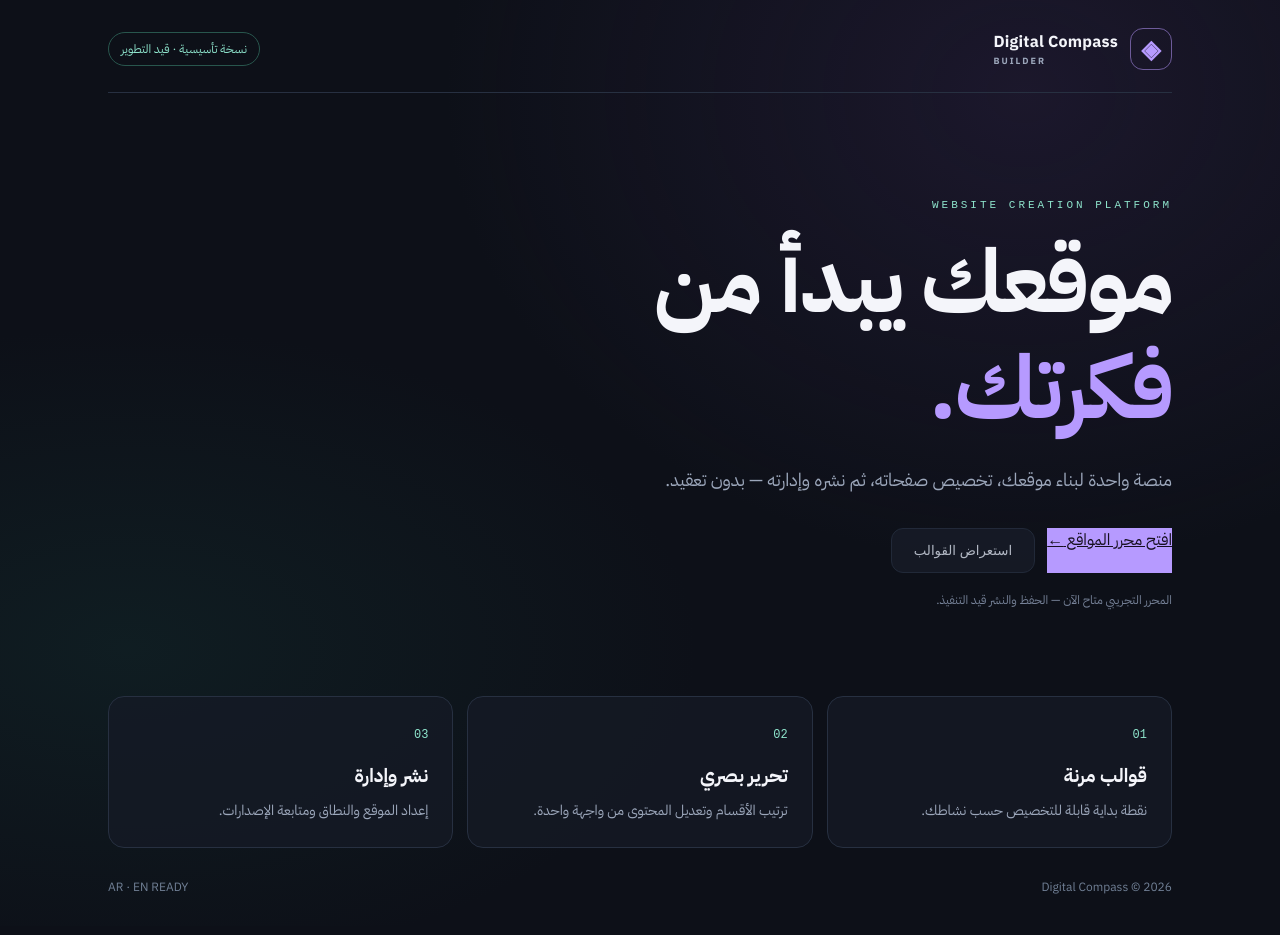
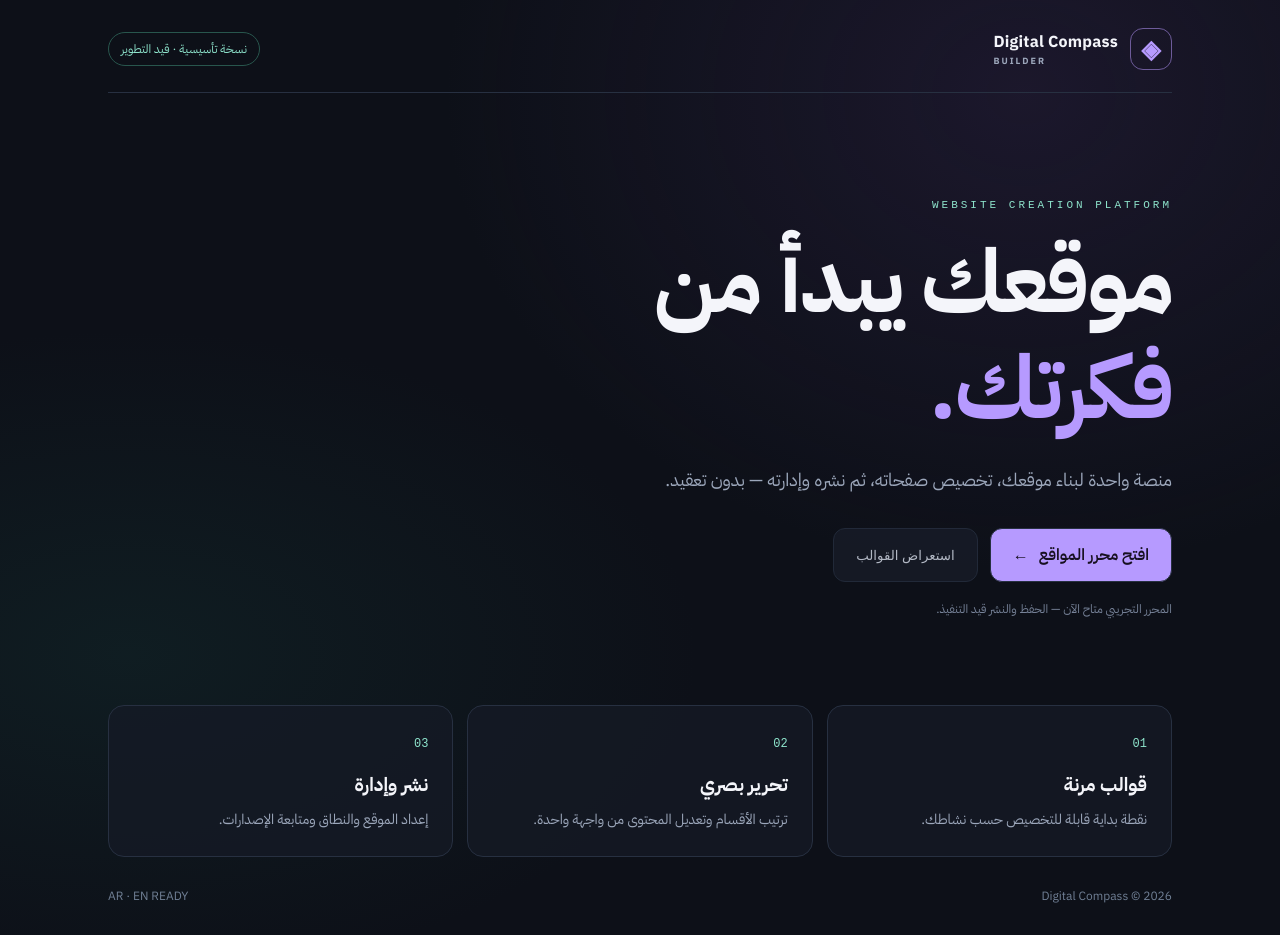
Before and after one commit to psycho-666/digital-compass-site, a Next.js app in the folder apps/builder/: page / in a window 1280 px wide. Built offline with nearby package versions, Linux system fonts and the light colour scheme.

Commit message:
style(builder): style editor entry link

```diff
--- a/apps/builder/app/globals.css
+++ b/apps/builder/app/globals.css
@@ -4,3 +4,4 @@
 body{background-image:radial-gradient(ellipse at 80% 10%,#38265355,transparent 40%),radial-gradient(ellipse at 10% 70%,#153a3850,transparent 35%)}
 .shell{max-width:1120px;margin:auto;padding:28px 28px 20px}.topbar{display:flex;justify-content:space-between;align-items:center;border-bottom:1px solid var(--line);padding-bottom:22px}.brand{display:flex;align-items:center;gap:12px;font-weight:700;letter-spacing:.2px}.brand small{display:block;font-size:9px;letter-spacing:2px;color:var(--muted);direction:ltr}.mark{display:grid;place-items:center;width:42px;height:42px;border:1px solid #6d5b9a;border-radius:13px;color:var(--accent);font-size:25px}.status{font-size:12px;color:var(--mint);border:1px solid #28564d;padding:7px 12px;border-radius:30px}
 .hero{padding:95px 0 75px;max-width:720px}.eyebrow{font:11px monospace;letter-spacing:3px;color:var(--mint)}h1{font-size:clamp(48px,8vw,88px);line-height:1.2;margin:20px 0;font-weight:700;letter-spacing:-2px}h1 em{font-style:normal;color:var(--accent)}.intro{font-size:18px;line-height:2;color:var(--muted);max-width:560px}.actions{display:flex;gap:12px;margin-top:30px}.actions button{font:600 15px inherit;padding:14px 22px;border-radius:12px;border:1px solid var(--line)}.primary{background:var(--accent);color:#171020}.secondary{background:#171c28;color:#dce2ef}.actions button:disabled{opacity:.8;cursor:not-allowed}.note{font-size:12px;color:#778399;margin-top:18px}.features{display:grid;grid-template-columns:repeat(3,1fr);gap:14px}.features article{border:1px solid var(--line);background:#151a25c9;border-radius:16px;padding:24px}.features b{color:var(--mint);font:12px monospace}.features h3{margin:16px 0 8px;font-size:19px}.features p{margin:0;color:var(--muted);font-size:14px;line-height:1.8}footer{display:flex;justify-content:space-between;color:#718096;font-size:12px;padding:30px 0 10px}footer span{direction:ltr}@media(max-width:650px){.shell{padding:20px}.hero{padding:65px 0 45px}.features{grid-template-columns:1fr}.status{font-size:10px}.actions{flex-wrap:wrap}h1{letter-spacing:-1px}}
+.actions a{display:inline-flex;align-items:center;gap:10px;text-decoration:none;padding:14px 22px;border-radius:12px;border:1px solid var(--line);font-weight:600}.actions a.primary{background:var(--accent);color:#171020}
```
